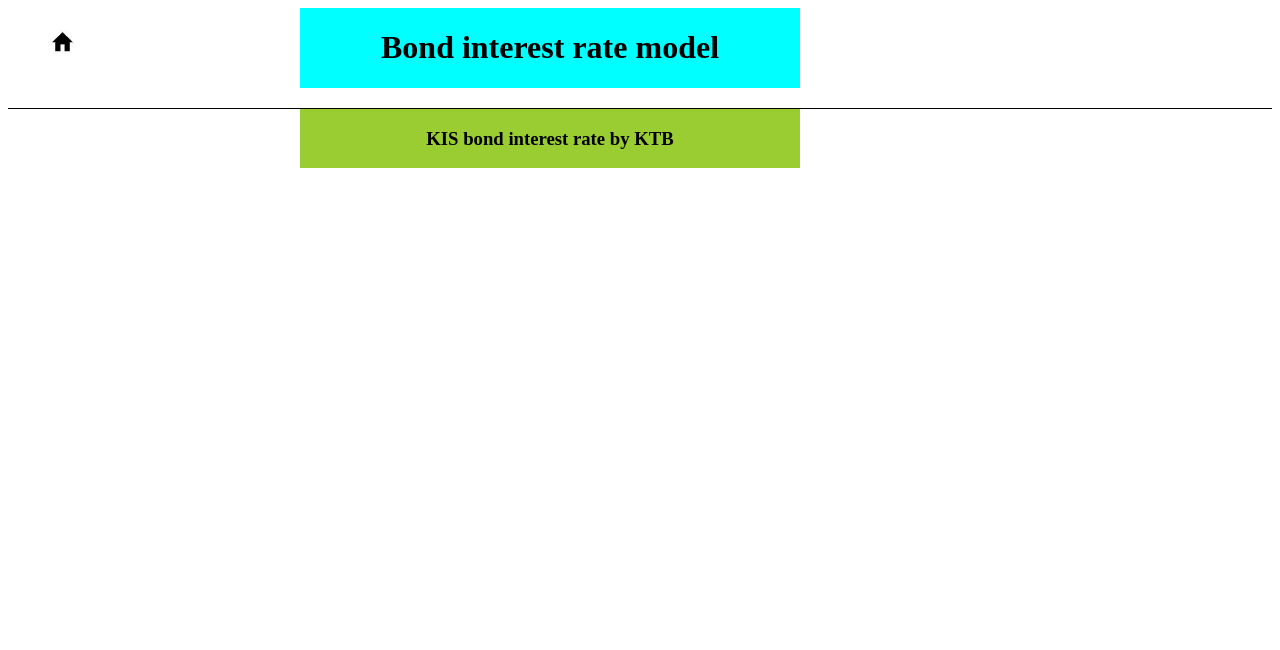
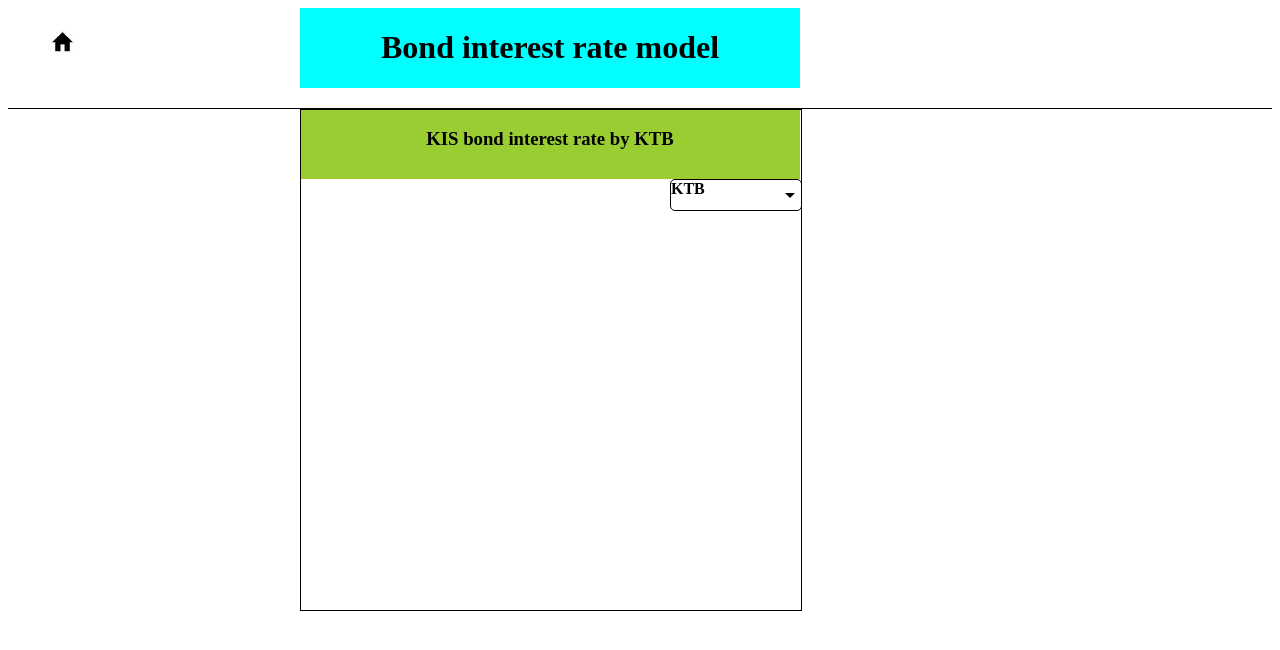
Before and after one commit to jinhyeok15/bond_application, a Django app: page /home/ in a window 1280 px wide. Shown: the top 650 px of the page. Run offline with Django 3.2, Linux system fonts and the light colour scheme; parts of the project's set-up code (start-up, migrations or seed data) failed here and were passed over.

Commit message:
[12.5] 필터 박스 추가 및, plot container추가

```diff
--- a/app/server/bondproject/static/css/home.css
+++ b/app/server/bondproject/static/css/home.css
@@ -12,6 +12,7 @@ a {
 .content-title {
     position: absolute;
     width: 500px;
+    height: 70px;
     background-color: yellowgreen;
 }
 
@@ -26,3 +27,33 @@ a {
     scrollbar-color: black white;
     scrollbar-width: thin;
   }
+
+.content-filter-box {
+    position:relative;
+    width: 130px;
+    height: 30px;
+    background-color: white;
+    border: solid 1px;
+    border-radius: 5px;
+    left: 370px;
+    top: 70px;
+}
+
+.content-filter-box-button {
+    position: absolute;
+    width: 0px;height: 0px;
+    right: 5%;
+    top: 12.5px;
+    border-top:5px solid black;
+    border-bottom:5px solid none;
+    border-right: 5px solid transparent;
+    border-left: 5px solid  transparent;
+}
+
+.content-plot {
+    position:relative;
+    width: 500px;
+    height: 500px;
+    top: -32.5px;
+    border: solid black 1px;
+}
--- a/app/server/bondproject/templates/home/components/content.html
+++ b/app/server/bondproject/templates/home/components/content.html
@@ -2,4 +2,9 @@
     <div class="content-title">
         <h3 class="content-title-name">KIS bond interest rate by {{ defaultType.국고채 }}</h3>
     </div>
+    <div class="content-filter-box">
+        <div class="content-filter-box-button"></div>
+        <b>{{ defaultType.국고채 }}</b>
+    </div>
+    <div class="content-plot"></div>
 </div>
```
Also changed, not shown: doc/log.md (+1 -0 lines).
